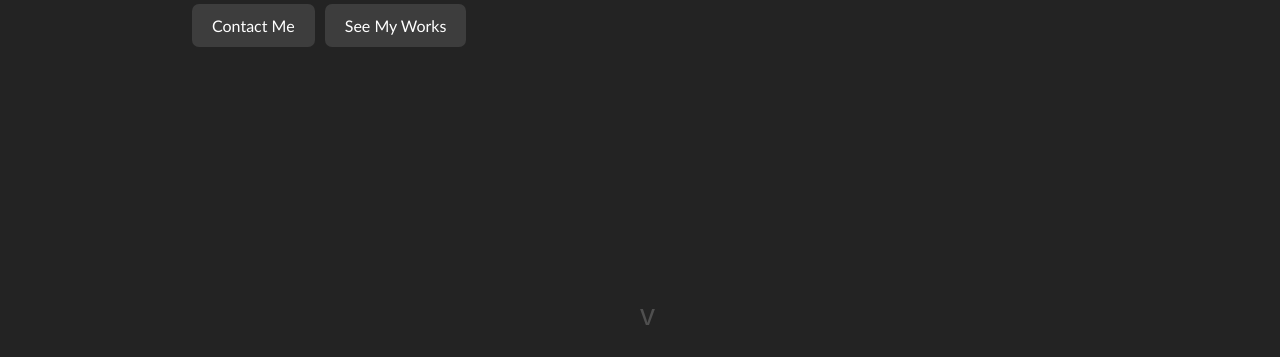
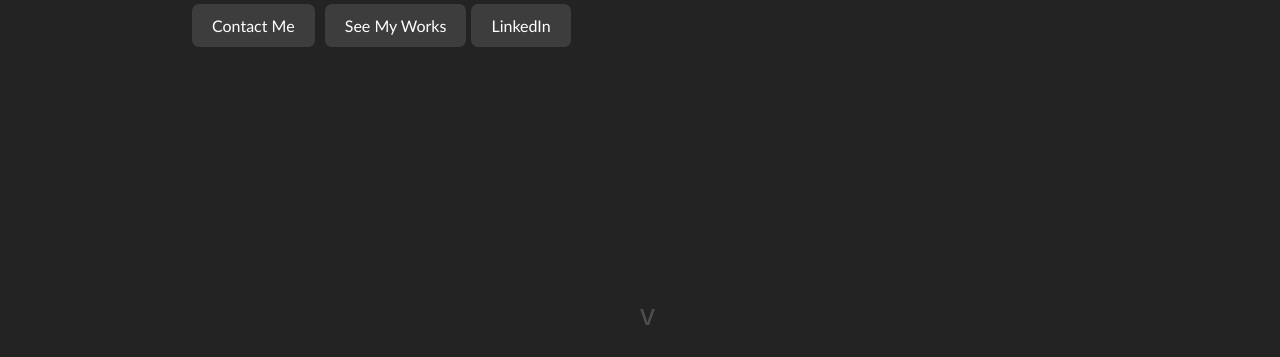
Before and after one commit to TobyAxel/tobyaxel.github.io, a plain HTML site: page index.html in a window 1280 px wide. Shown: the part 443-800 px from the top of the page. Drawn offline with Linux system fonts and the light colour scheme.

Commit message:
Add LinkedIn

```diff
--- a/index.html
+++ b/index.html
@@ -25,7 +25,7 @@
                     <br>
                     <span>Hey, I'm Akseli Hyvönen, a dev from Finland with an interest in full-stack development, currently studying at a vocational school.</span>
                     <br>
-                    <nav><a href="#contact">Contact Me</a> <a href="./works">See My Works</a></nav>
+                    <nav><a href="#contact">Contact Me</a> <a href="./works">See My Works</a><a href="https://fi.linkedin.com/in/akseli-hyv%C3%B6nen-703516330">LinkedIn</a></nav>
                 </div>
 
                 <div class="me_image">[Placeholder Image]</div>
```
